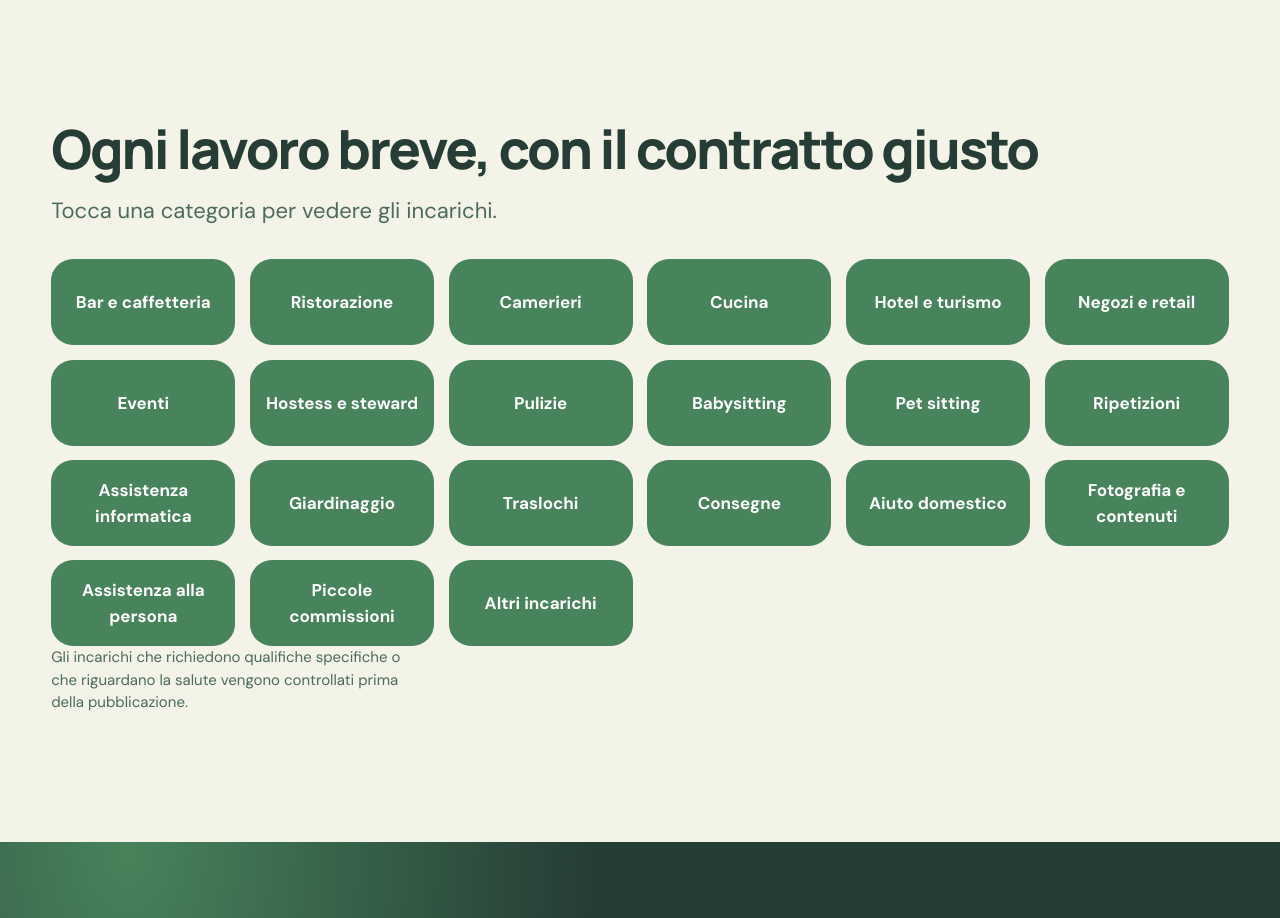
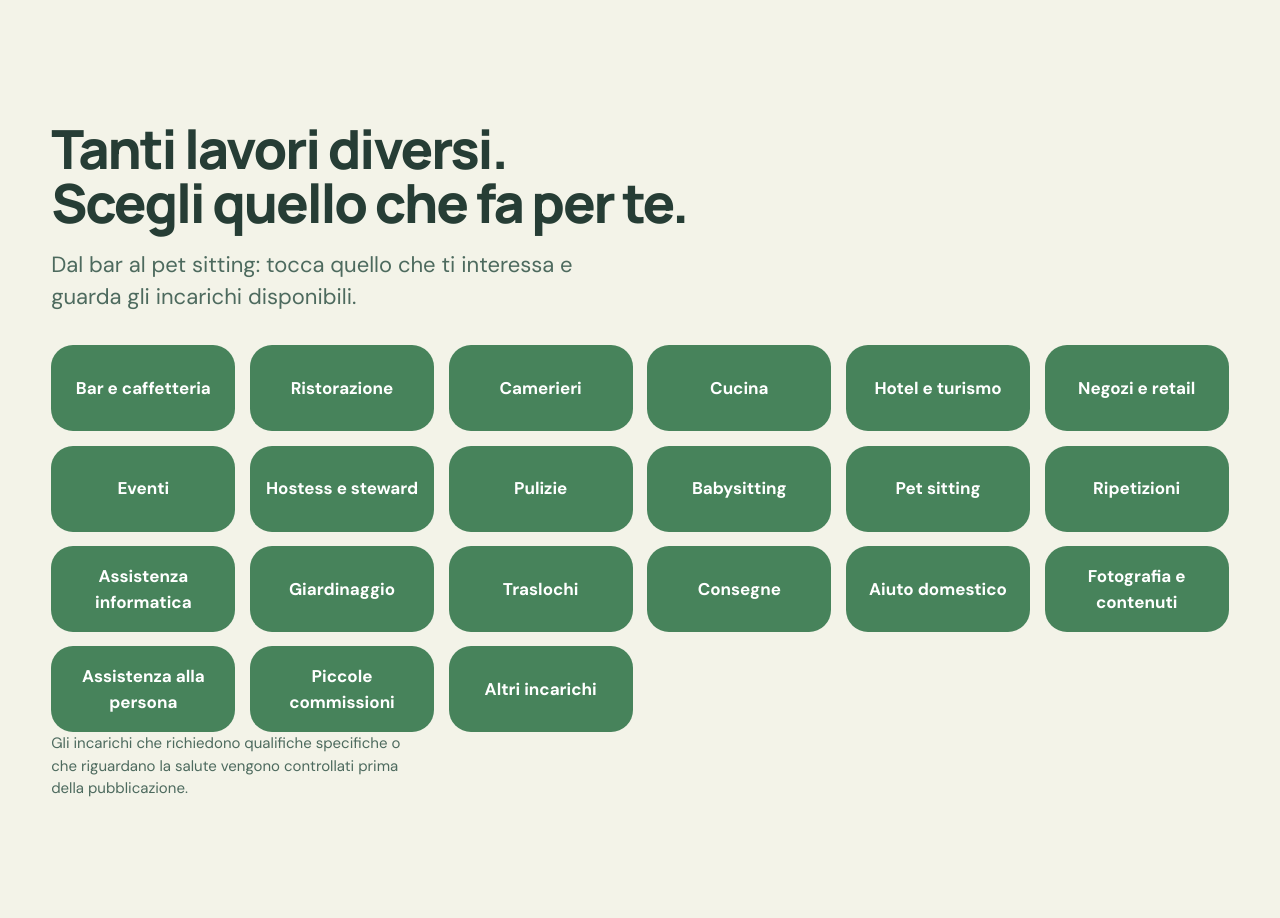
Before and after one commit to alessandra651/jobexpress-sito, a website built with Vite: page index.html in a window 1280 px wide. Shown: the part 4200-5118 px from the top of the page. Built offline with nearby package versions, Linux system fonts and the light colour scheme; some packages are replaced by stand-ins of ours; no server answers; the database is empty; animation ran at ten frames a second; a web font is replaced by a local one.

Commit message:
Testo categorie: «Tanti lavori diversi. Scegli quello che fa per te.»
Co-Authored-By: Claude Opus 5.5 <noreply@anthropic.com>
Claude-Session: https://claude.ai/code/session_01BtWdpM5rNdVUZtQ2PC7VeM

```diff
--- a/index.html
+++ b/index.html
@@ -254,8 +254,8 @@
       <section class="sezione" id="categorie" aria-labelledby="t-cat">
         <div class="contenitore">
           <div class="intro intro--stretta">
-            <h2 id="t-cat">Ogni lavoro breve, con il contratto giusto</h2>
-            <p>Tocca una categoria per vedere gli incarichi.</p>
+            <h2 id="t-cat">Tanti lavori diversi.<br />Scegli quello che fa per te.</h2>
+            <p>Dal bar al pet sitting: tocca quello che ti interessa e guarda gli incarichi disponibili.</p>
           </div>
           <ul class="esempi">
             <li><button type="button" class="esempio" data-categoria="bar">Bar e caffetteria</button></li>
```
